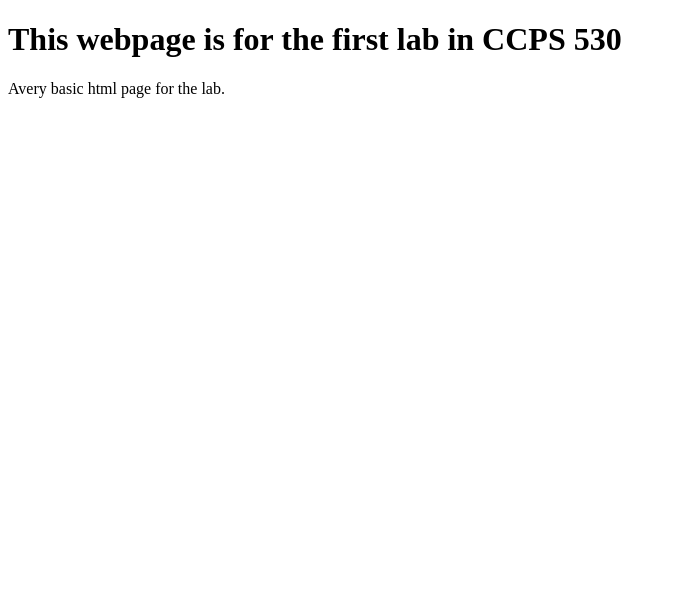
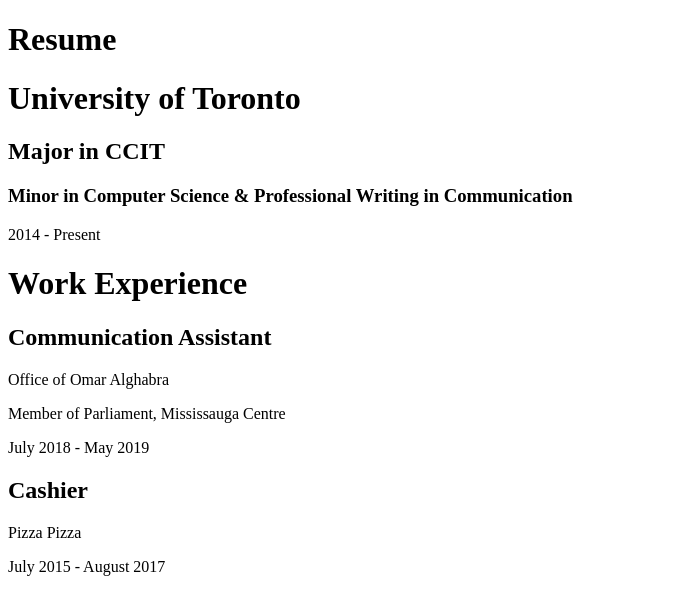
Before and after one commit to fizzaakhzar/fizzaakhzar.github.io, a plain HTML site: page index.html in a window 1280 px wide. Shown: the whole page, without its empty margins (0-676 px from the left). Drawn offline with Linux system fonts and the light colour scheme.

Commit message:
Code changed
From basic webpage to resume

```diff
--- a/index.html
+++ b/index.html
@@ -1,12 +1,25 @@
 <!DOCTYPE html>
 <html>
 <head>
-<title>CCPS 530 - Lab 1</title>
+<title>Fizza Akhzar</title>
 </head>
 <body>
 
-<h1>This webpage is for the first lab in CCPS 530</h1>
-<p>Avery basic html page for the lab.</p>
+<h1>Resume</h1>
+<h1>University of Toronto</h1>
+<h2>Major in CCIT</h2>
+<h3>Minor in Computer Science & Professional Writing in Communication</h3>
+<p>2014 - Present</p>
+
+<h1>Work Experience</h1>
+<h2>Communication Assistant</h2>
+<p>Office of Omar Alghabra</p>
+<p>Member of Parliament, Mississauga Centre</p>
+<p>July 2018 - May 2019</p>
+
+<h2>Cashier</h2>
+<p>Pizza Pizza</p>
+<p>July 2015 - August 2017</p>
 
 </body>
 </html>
```
Also changed, not shown: 1 other file.
